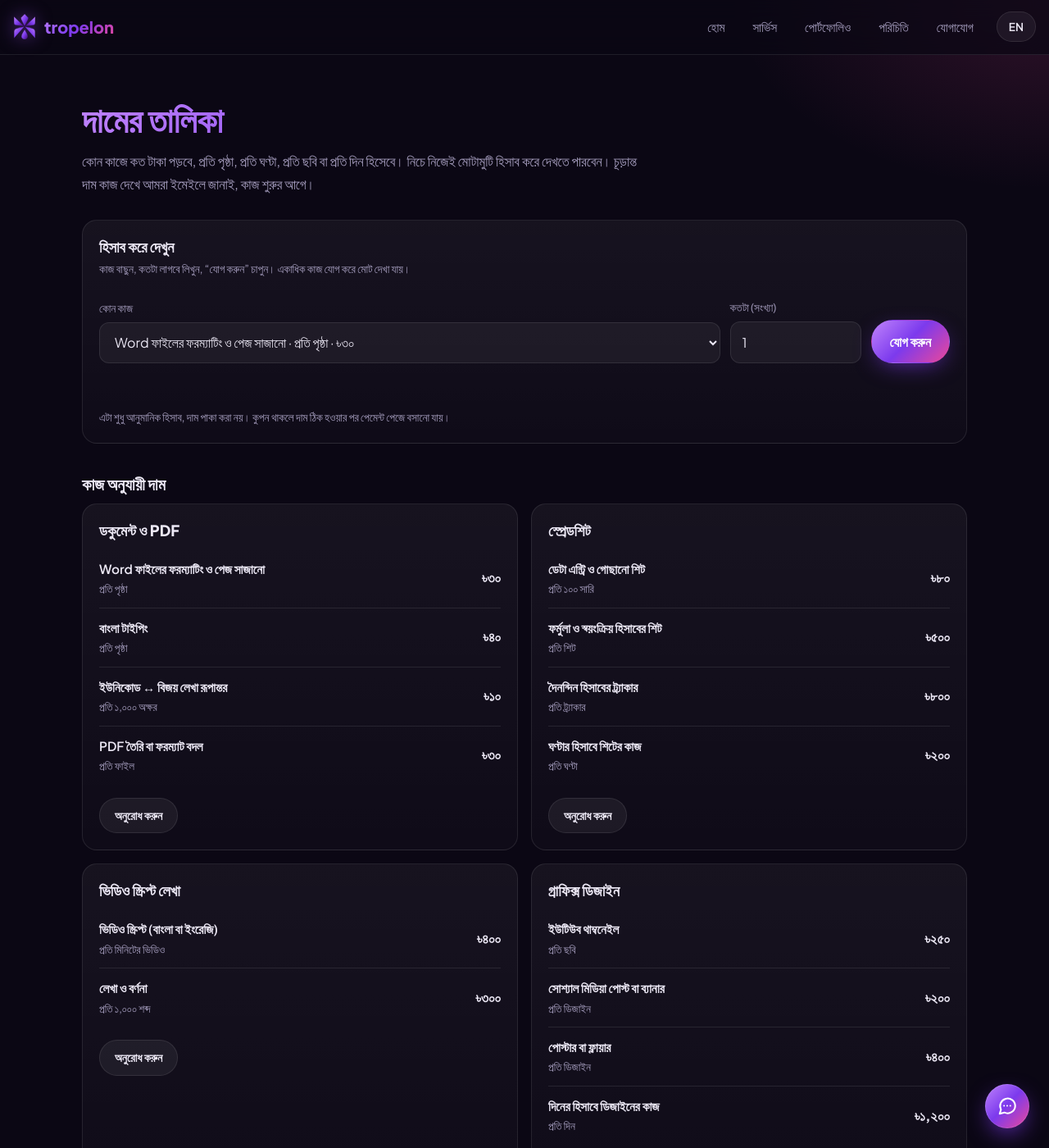
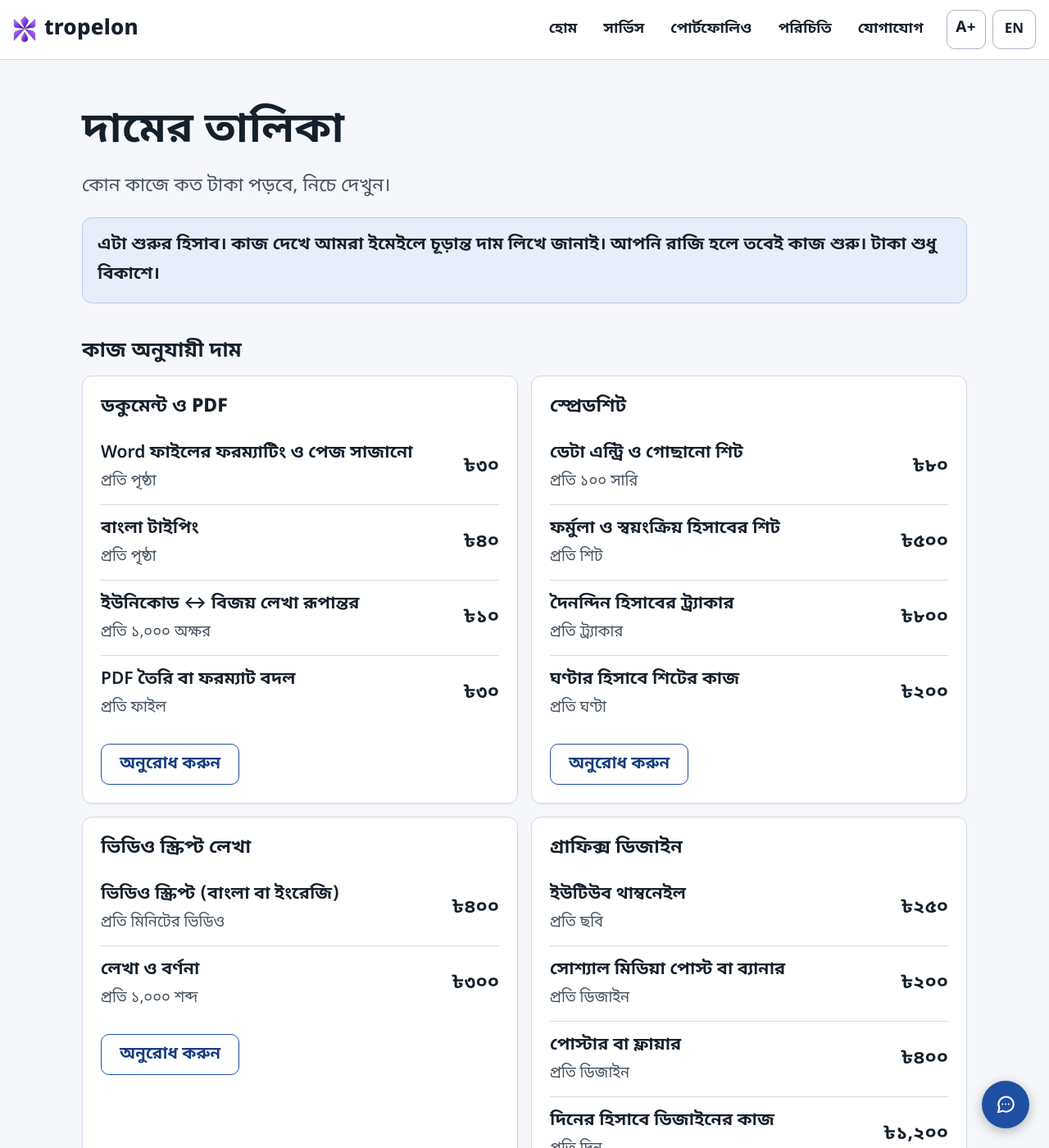
Before and after one commit to tropelon/Ponzile, a Jekyll site: the page built from pricing.html, in a window 1280 px wide and 1400 px high. Shown: the whole window at 82% size. Built offline with Jekyll 4.4.1, drawn with Linux system fonts in a browser that asks for light colours; some of the changed text lies outside the part shown.

Commit message:
Update pricing.html

```diff
--- a/pricing.html
+++ b/pricing.html
@@ -1,5 +1,6 @@
 ---
 layout: default
+theme: light
 title: দামের তালিকা
 description: কোন কাজে কত টাকা পড়বে, প্রতি পৃষ্ঠা, প্রতি ঘণ্টা বা প্রতি ছবি হিসেবে, আর কীভাবে টাকা দিতে হয় | What each job costs, per page, hour or image, and how payment works
 permalink: /pricing/
@@ -16,75 +17,110 @@ permalink: /pricing/
 <style>
   [hidden]{display:none!important}
   .pr-hero{padding:28px 0 6px}
-  .pr-hero h1{font-size:clamp(1.8rem,6vw,2.6rem);font-weight:800}
-  .pr-card{border:1px solid var(--line);border-radius:var(--r);padding:20px;background:linear-gradient(180deg,rgba(255,255,255,.05),rgba(255,255,255,.02))}
+  .pr-hero h1{font-size:clamp(1.55rem,6vw,2.6rem);font-weight:800}
+  .pr-card{border:1px solid var(--line);border-radius:var(--r);padding:22px;background:#fff;box-shadow:0 1px 2px rgba(16,24,40,.05)}
   .pr-card h2,.pr-card h3{font-size:1.15rem;font-weight:800;margin-bottom:4px}
   .pr-h2{font-size:1.25rem;margin:36px 0 12px}
   .pay-methods{display:flex;flex-wrap:wrap;gap:8px;margin:2px 0 4px}
-  .pm{display:inline-flex;align-items:center;gap:6px;padding:6px 12px;border-radius:999px;border:1px solid var(--line);font-size:.85rem;background:rgba(255,255,255,.04)}
-  .pm.on{border-color:rgba(52,211,153,.5);background:rgba(52,211,153,.12);color:#a7f3d0;font-weight:700}
+  .pm{display:inline-flex;align-items:center;gap:6px;padding:7px 14px;border-radius:8px;border:1.5px solid var(--line-strong);font-size:.95rem;background:#fff}
+  .pm.on{border-color:#1a7f43;background:var(--ok-tint);color:var(--ok);font-weight:700}
   .pm.soon{border-style:dashed;opacity:.6;cursor:not-allowed}
-  .pm small{font-size:.74rem;opacity:.9}
+  .pm small{font-size:.9rem;opacity:.9}
   .pr-h2 + .pay-methods{margin-bottom:14px}
   .pr-grid{display:grid;gap:16px;margin-top:6px}
   @media (min-width:760px){.pr-grid{grid-template-columns:1fr 1fr}}
   .pr-rows{list-style:none;padding:0;margin:12px 0 16px;display:grid;gap:0}
   .pr-rows li{display:grid;grid-template-columns:1fr auto;column-gap:14px;align-items:center;padding:11px 0;border-top:1px solid var(--line)}
   .pr-rows li:first-child{border-top:0}
-  .pr-rows .nm{grid-column:1;font-weight:600;font-size:.96rem}
-  .pr-rows .un{grid-column:1;color:var(--muted);font-size:.84rem}
-  .pr-rows .pv{grid-column:2;grid-row:1 / span 2;text-align:right;font-weight:800;font-size:1.05rem;white-space:nowrap}
-  .pr-rows .pv.neg{font-weight:500;font-size:.82rem;color:var(--muted);white-space:normal;max-width:9ch;line-height:1.35}
-  .pr-card .go{padding:9px 18px;font-size:.88rem}
+  .pr-rows .nm{grid-column:1;font-weight:600;font-size:1.05rem}
+  .pr-rows .un{grid-column:1;color:var(--muted);font-size:.92rem}
+  .pr-rows .pv{grid-column:2;grid-row:1 / span 2;text-align:right;font-weight:800;font-size:1.15rem;white-space:nowrap}
+  .pr-rows .pv.neg{font-weight:500;font-size:.9rem;color:var(--muted);white-space:normal;max-width:9ch;line-height:1.35}
+  .pr-card .go{padding:10px 22px;font-size:1rem;min-height:48px}
 
   .est{margin-top:22px}
   .est form{display:grid;gap:12px;margin-top:12px}
   .est .e-row{display:grid;gap:12px}
   @media (min-width:640px){.est .e-row{grid-template-columns:1fr 160px auto;align-items:end}}
   .est select,.est input[type=number]{min-height:50px}
-  .est .e-err{color:#fda4af;font-size:.9rem;min-height:1.2em}
+  .est .e-err{color:var(--bad);font-weight:600;font-size:1rem;min-height:1.2em}
   .e-lines{list-style:none;padding:0;margin:14px 0 0;display:grid;gap:8px}
-  .e-lines li{display:grid;grid-template-columns:1fr auto auto;gap:10px;align-items:center;padding:10px 12px;border:1px solid var(--line);border-radius:12px;background:rgba(255,255,255,.03)}
-  .e-lines .t{font-size:.92rem}
+  .e-lines li{display:grid;grid-template-columns:1fr auto auto;gap:10px;align-items:center;padding:10px 12px;border:1px solid var(--line);border-radius:10px;background:var(--soft)}
+  .e-lines .t{font-size:1rem}
   .e-lines .t small{display:block;color:var(--muted)}
   .e-lines .s{font-weight:700;white-space:nowrap}
-  .e-lines button{font:inherit;color:var(--muted);background:none;border:1px solid var(--line);border-radius:999px;width:32px;height:32px;cursor:pointer}
-  .e-lines button:hover{color:#fff;border-color:var(--accent)}
+  .e-lines button{font:inherit;color:var(--muted);background:#fff;border:1.5px solid var(--line-strong);border-radius:8px;width:44px;height:44px;cursor:pointer}
+  .e-lines button:hover{color:var(--primary);border-color:var(--primary)}
   .e-total{margin-top:14px;padding-top:14px;border-top:1px dashed var(--line);display:grid;gap:6px}
   .e-total .line{display:flex;justify-content:space-between;gap:12px;color:var(--muted);font-size:.92rem}
   .e-total .big{display:flex;justify-content:space-between;gap:12px;font-weight:800;font-size:1.25rem;color:var(--text)}
-  .e-note{color:var(--muted);font-size:.85rem;margin-top:10px}
+  .e-note{color:var(--muted);font-size:.9rem;margin-top:10px}
   .chk{display:flex;align-items:center;gap:10px;font-size:.92rem;color:var(--muted)}
-  .chk input{width:auto;accent-color:#a855f7}
+  .chk input{width:22px;height:22px;min-height:0;accent-color:var(--primary)}
 
   .pr-steps{counter-reset:s;display:grid;gap:12px;padding:0;margin-top:6px}
-  .pr-steps li{list-style:none;position:relative;padding:14px 16px 14px 56px;border:1px solid var(--line);border-radius:14px;background:rgba(255,255,255,.03)}
-  .pr-steps li b{display:block;margin-bottom:2px}
-  .pr-steps li span.d{color:var(--muted);font-size:.93rem}
-  .pr-steps li::before{counter-increment:s;content:counter(s);position:absolute;left:14px;top:50%;transform:translateY(-50%);width:28px;height:28px;border-radius:50%;display:grid;place-items:center;font-weight:700;font-size:.85rem;color:#fff;background:var(--grad)}
+  .pr-steps li{list-style:none;position:relative;padding:16px 18px 16px 64px;border:1px solid var(--line);border-radius:var(--r);background:#fff;box-shadow:0 1px 2px rgba(16,24,40,.05)}
+  .pr-steps li b{display:block;margin-bottom:2px;font-size:1.1rem}
+  .pr-steps li span.d{color:var(--muted);font-size:1rem}
+  .pr-steps li::before{counter-increment:s;content:counter(s);position:absolute;left:16px;top:18px;width:34px;height:34px;border-radius:50%;display:grid;place-items:center;font-weight:800;font-size:1rem;color:var(--on-primary);background:var(--primary)}
   .pr-rules{display:grid;gap:10px;padding:0;margin-top:6px}
-  .pr-rules li{list-style:none;padding:12px 16px;border-left:3px solid var(--accent);background:rgba(255,255,255,.03);border-radius:0 12px 12px 0;color:var(--muted);font-size:.96rem}
-  .pr-rules li.key{border-left-color:#fbbf24;color:var(--text)}
+  .pr-rules li{list-style:none;padding:14px 18px;border:1px solid var(--line);border-left:4px solid var(--primary);background:#fff;border-radius:0 var(--r) var(--r) 0;color:var(--text);font-size:1rem}
+  .pr-rules li.key{border-left-color:#d08a0e;background:var(--warn-tint)}
   .pr-rules a,.faq a{color:var(--accent);text-decoration:underline;text-underline-offset:3px}
   .faq{display:grid;gap:10px}
-  .faq details{border:1px solid var(--line);border-radius:14px;background:rgba(255,255,255,.03);padding:0 16px}
-  .faq summary{cursor:pointer;padding:14px 0;font-weight:600;list-style:none;display:flex;justify-content:space-between;gap:12px;align-items:center}
+  .faq details{border:1px solid var(--line);border-radius:var(--r);background:#fff;padding:0 18px}
+  .faq summary{cursor:pointer;padding:16px 0;font-weight:700;font-size:1.05rem;min-height:48px;list-style:none;display:flex;justify-content:space-between;gap:12px;align-items:center}
   .faq summary::-webkit-details-marker{display:none}
   .faq summary::after{content:"+";font-size:1.3rem;color:var(--accent);line-height:1}
   .faq details[open] summary::after{content:"\2212"}
-  .faq details p{color:var(--muted);font-size:.95rem;padding-bottom:14px}
+  .faq details p{color:var(--text);font-size:1rem;padding-bottom:16px}
   .pr-cta{margin-top:30px;display:flex;flex-wrap:wrap;gap:12px}
+  .more-body .pr-card{border:0;box-shadow:none;padding:0;margin:0}
+  .more-body .est>h2{display:none}
+  .more-body .est{margin-top:0}
+  details .pr-steps li{border:0;box-shadow:none;padding:12px 0 12px 56px;background:transparent}
+  details .pr-steps li::before{left:0;top:14px}
+  details .pr-rules li{box-shadow:none}
 </style>
 
 <section class="pr-hero">
-  <h1 class="grad-text"><span class="bn">দামের তালিকা</span><span class="en">Price list</span></h1>
+  <h1><span class="bn">দামের তালিকা</span><span class="en">Price list</span></h1>
   <p class="lead">
-    <span class="bn">কোন কাজে কত টাকা পড়বে, প্রতি পৃষ্ঠা, প্রতি ঘণ্টা, প্রতি ছবি বা প্রতি দিন হিসেবে। নিচে নিজেই মোটামুটি হিসাব করে দেখতে পারবেন। চূড়ান্ত দাম কাজ দেখে আমরা ইমেইলে জানাই, কাজ শুরুর আগে।</span>
-    <span class="en">What each job costs, per page, hour, image or day. You can work out a rough total below. We confirm the final price by email after looking at the job, before any work starts.</span>
+    <span class="bn">কোন কাজে কত টাকা পড়বে, নিচে দেখুন।</span>
+    <span class="en">See below what each job costs.</span>
   </p>
+  <p class="sum"><span class="bn">এটা শুরুর হিসাব। কাজ দেখে আমরা ইমেইলে চূড়ান্ত দাম লিখে জানাই। আপনি রাজি হলে তবেই কাজ শুরু। টাকা শুধু বিকাশে।</span><span class="en">This is a starting guide. After seeing the job we email the final price. Work starts only if you agree. Payment is by bKash only.</span></p>
 </section>
 
+
+
+<h2 class="pr-h2"><span class="bn">কাজ অনুযায়ী দাম</span><span class="en">Prices by service</span></h2>
+{% if pr.rates == nil or pr.rates.size == 0 %}
+<p class="meta"><span class="bn">দামের তালিকা এখনো সাজানো হয়নি। দাম জানতে <a href="{{ '/contact/' | relative_url }}">অনুরোধ পাঠান</a>।</span><span class="en">The price list is not set up yet. <a href="{{ '/contact/' | relative_url }}">Send a request</a> to get a quote.</span></p>
+{% endif %}
+<div class="pr-grid">
+  {% for s in pr.rates %}
+  <section class="pr-card" id="p-{{ forloop.index }}">
+    <h3><span class="bn">{{ s.bn | escape }}</span><span class="en">{{ s.en | default: s.bn | escape }}</span></h3>
+    <ul class="pr-rows">
+      {% for it in s.items %}{% capture pp %}{{ it.price }}{% endcapture %}
+      <li>
+        <span class="nm"><span class="bn">{{ it.bn | escape }}</span><span class="en">{{ it.en | default: it.bn | escape }}</span></span>
+        <span class="un"><span class="bn">{{ it.unit_bn | escape }}</span><span class="en">{{ it.unit_en | default: it.unit_bn | escape }}</span></span>
+        {% if pp != "" %}<span class="pv">{{ cur }}<span class="mv" data-v="{{ pp | escape }}">{{ pp }}</span></span>
+        {% else %}<span class="pv neg"><span class="bn">আলোচনা সাপেক্ষে</span><span class="en">On request</span></span>{% endif %}
+      </li>
+      {% endfor %}
+    </ul>
+    {% capture sk %}{{ s.key | uri_escape }}{% endcapture %}
+    <a class="btn go" href="{% if sk != "" %}{{ '/contact/?service=' | append: sk | relative_url }}{% else %}{{ '/contact/' | relative_url }}{% endif %}"><span class="bn">অনুরোধ করুন</span><span class="en">Request this</span></a>
+  </section>
+  {% endfor %}
+</div>
 {% if any_price %}
+<details class="more" id="estimator-box">
+  <summary><span class="bn">মোট কত লাগবে, হিসাব করে দেখুন</span><span class="en">Work out a rough total</span></summary>
+  <div class="more-body">
 <section class="pr-card est" id="estimator" aria-labelledby="estH">
   <h2 id="estH"><span class="bn">হিসাব করে দেখুন</span><span class="en">Work out a rough total</span></h2>
   <p class="meta"><span class="bn">কাজ বাছুন, কতটা লাগবে লিখুন, “যোগ করুন” চাপুন। একাধিক কাজ যোগ করে মোট দেখা যায়।</span><span class="en">Pick a job, enter how much you need, press “Add”. Add several jobs to see the total.</span></p>
@@ -122,33 +158,15 @@ permalink: /pricing/
   </div>
   <p class="e-note"><span class="bn">এটা শুধু আনুমানিক হিসাব, দাম পাকা করা নয়। কুপন থাকলে দাম ঠিক হওয়ার পর পেমেন্ট পেজে বসানো যায়।</span><span class="en">This is only a rough estimate, not a fixed price. A coupon, if you have one, can be applied on the payment page once the price is set.</span></p>
 </section>
+  </div>
+</details>
 {% endif %}
 
-<h2 class="pr-h2"><span class="bn">কাজ অনুযায়ী দাম</span><span class="en">Prices by service</span></h2>
-{% if pr.rates == nil or pr.rates.size == 0 %}
-<p class="meta"><span class="bn">দামের তালিকা এখনো সাজানো হয়নি। দাম জানতে <a href="{{ '/contact/' | relative_url }}">অনুরোধ পাঠান</a>।</span><span class="en">The price list is not set up yet. <a href="{{ '/contact/' | relative_url }}">Send a request</a> to get a quote.</span></p>
-{% endif %}
-<div class="pr-grid">
-  {% for s in pr.rates %}
-  <section class="pr-card" id="p-{{ forloop.index }}">
-    <h3><span class="bn">{{ s.bn | escape }}</span><span class="en">{{ s.en | default: s.bn | escape }}</span></h3>
-    <ul class="pr-rows">
-      {% for it in s.items %}{% capture pp %}{{ it.price }}{% endcapture %}
-      <li>
-        <span class="nm"><span class="bn">{{ it.bn | escape }}</span><span class="en">{{ it.en | default: it.bn | escape }}</span></span>
-        <span class="un"><span class="bn">{{ it.unit_bn | escape }}</span><span class="en">{{ it.unit_en | default: it.unit_bn | escape }}</span></span>
-        {% if pp != "" %}<span class="pv">{{ cur }}<span class="mv" data-v="{{ pp | escape }}">{{ pp }}</span></span>
-        {% else %}<span class="pv neg"><span class="bn">আলোচনা সাপেক্ষে</span><span class="en">On request</span></span>{% endif %}
-      </li>
-      {% endfor %}
-    </ul>
-    {% capture sk %}{{ s.key | uri_escape }}{% endcapture %}
-    <a class="btn go" href="{% if sk != "" %}{{ '/contact/?service=' | append: sk | relative_url }}{% else %}{{ '/contact/' | relative_url }}{% endif %}"><span class="bn">অনুরোধ করুন</span><span class="en">Request this</span></a>
-  </section>
-  {% endfor %}
-</div>
 
-<h2 class="pr-h2"><span class="bn">দাম ঠিক হয় যেভাবে</span><span class="en">How the price is set</span></h2>
+<h2 class="pr-h2"><span class="bn">নিয়ম, পেমেন্ট ও কুপন</span><span class="en">Rules, payment and coupons</span></h2>
+<details class="more">
+  <summary><span class="bn">দাম ঠিক হয় যেভাবে</span><span class="en">How the price is set</span></summary>
+  <div class="more-body">
 <ul class="pr-rules">
   <li><span class="bn">এই তালিকা শুরুর হিসাব। কাজ দেখে আমরা ইমেইলে চূড়ান্ত দাম আর সময় লিখে জানাই, আপনি অগ্রগতি পেজে “দাম ও শর্ত মেনে কাজ শুরু করুন” বোতাম চেপে রাজি হলে তবেই কাজ শুরু হয়।</span><span class="en">This list is a starting point. After looking at the job we send the final price and time in writing by email, and work starts only after you agree by pressing “Accept and start the work” on your progress page.</span></li>
   <li><span class="bn">ফাইল অগোছালো হলে, কাজ বেশি জটিল হলে, সময় খুব কম হলে বা কাজের পরিধি বাড়লে দাম বদলাতে পারে। বদলাতে হলে আগে জানাই, আপনার সম্মতি ছাড়া বাড়তি কিছু ধরা হয় না।</span><span class="en">The price can change if files are messy, the job is harder, time is very short or the scope grows. If it must change we tell you first and add nothing without your agreement.</span></li>
@@ -158,7 +176,12 @@ permalink: /pricing/
   <li><span class="bn">সব দাম টাকায় (৳)। পরিশোধ বিকাশে।</span><span class="en">All prices are in taka (৳). Payment is by bKash.</span></li>
 </ul>
 
-<h2 class="pr-h2"><span class="bn">টাকা দেবেন যেভাবে</span><span class="en">How payment works</span></h2>
+  </div>
+</details>
+
+<details class="more">
+  <summary><span class="bn">টাকা দেবেন যেভাবে</span><span class="en">How payment works</span></summary>
+  <div class="more-body">
 <div class="pay-methods" role="list" aria-label="Payment methods">
   <span class="pm on" role="listitem"><span>bKash</span><small><span class="bn">চালু</span><span class="en">Available</span></small></span>
   <span class="pm soon" role="listitem" aria-disabled="true"><span>Nagad</span><small><span class="bn">শীঘ্রই আসছে</span><span class="en">Coming soon</span></small></span>
@@ -173,7 +196,12 @@ permalink: /pricing/
 </ol>
 <p class="meta" style="margin-top:10px"><span class="bn">বিকাশ নম্বর আর QR এই পেজে দেওয়া নেই। দাম ঠিক হওয়ার পর শুধু আপনার নিজের পেমেন্ট পেজেই দেখা যায়, যেখানে ঢুকতে ট্র্যাকিং কোড আর ইমেইল দুটোই লাগে। এতে ভুয়া পেজ বা ভুল নম্বরে টাকা যাওয়ার ঝুঁকি কমে।</span><span class="en">The bKash number and QR are not shown on this page. Once the price is set, they appear only on your own payment page, which needs both your tracking code and email. This lowers the risk of fake pages or paying the wrong number.</span></p>
 
-<h2 class="pr-h2"><span class="bn">বাতিল ও ফি</span><span class="en">Cancellation and fee</span></h2>
+  </div>
+</details>
+
+<details class="more">
+  <summary><span class="bn">বাতিল ও ফি</span><span class="en">Cancellation and fee</span></summary>
+  <div class="more-body">
 <ul class="pr-rules">
   <li><span class="bn">কাজ <b>৫০%</b>-এর কম হলে অগ্রগতি পেজ থেকে বাতিলের অনুরোধ করা যায়। আমরা দেখে ইমেইলে সিদ্ধান্ত জানাই।</span><span class="en">While a job is under <b>50%</b> done you can request cancellation from the progress page. We review it and reply by email.</span></li>
   <li class="key"><span class="bn">কাজ <b>অর্ধেক হয়ে গেলে আর বাতিল করা যায় না</b>। তখন আপনি কাজটা নিন বা না নিন, চূড়ান্ত দামের ফি আপনাকে দিতে হবে।</span><span class="en"><b>Once a job is half done it can no longer be cancelled.</b> From then on the agreed fee is payable whether or not you take the finished work.</span></li>
@@ -181,12 +209,20 @@ permalink: /pricing/
   <li><span class="bn">পুরো নিয়ম <a href="{{ '/privacy/#cancel' | relative_url }}">গোপনীয়তা ও নিয়মাবলি</a> পেজে লেখা আছে।</span><span class="en">The full rules are on the <a href="{{ '/privacy/#cancel' | relative_url }}">Privacy &amp; rules</a> page.</span></li>
 </ul>
 
-<h2 class="pr-h2"><span class="bn">কুপন</span><span class="en">Coupons</span></h2>
+  </div>
+</details>
+
+<details class="more">
+  <summary><span class="bn">কুপন</span><span class="en">Coupons</span></summary>
+  <div class="more-body">
 <ul class="pr-rules">
   <li><span class="bn">কুপন দুই রকম: শতাংশ ছাড়, আর ব্যালেন্স কুপন (একটা নির্দিষ্ট টাকার ভাউচার, যা ব্যবহারের সাথে সাথে কমে)।</span><span class="en">Coupons come in two kinds: a percentage off, and a balance coupon (a voucher worth a fixed amount that goes down as it is used).</span></li>
   <li><span class="bn">প্রতিটা কুপনের নিজের মেয়াদ, সর্বোচ্চ কতবার ব্যবহার করা যাবে আর একজন কতবার নিতে পারবে, এসব সীমা আছে। কিছু কুপন শুধু নির্দিষ্ট ক্লায়েন্টের জন্য, সেটা শুধু অনুরোধে দেওয়া ইমেইলেই বসে। এক অনুরোধে একটাই কুপন, আর পেমেন্ট জমা দেওয়ার আগে বসাতে হয়।</span><span class="en">Each coupon has its own expiry date, a maximum number of uses and a per-person limit. Some coupons are for specific clients only and work only with the email on the request. One coupon per request, applied before you submit payment.</span></li>
   <li><span class="bn">কুপন টাকা হিসেবে ফেরত বা বদল করা যায় না। বিস্তারিত <a href="{{ '/privacy/#coupon' | relative_url }}">কুপনের নিয়মে</a>।</span><span class="en">Coupons cannot be exchanged for cash. Details in the <a href="{{ '/privacy/#coupon' | relative_url }}">coupon rules</a>.</span></li>
 </ul>
+
+  </div>
+</details>
 
 <h2 class="pr-h2"><span class="bn">সচরাচর প্রশ্ন</span><span class="en">Common questions</span></h2>
 <div class="faq">
```
Also changed, not shown: other parts of pricing.html (+8 -0 lines).
